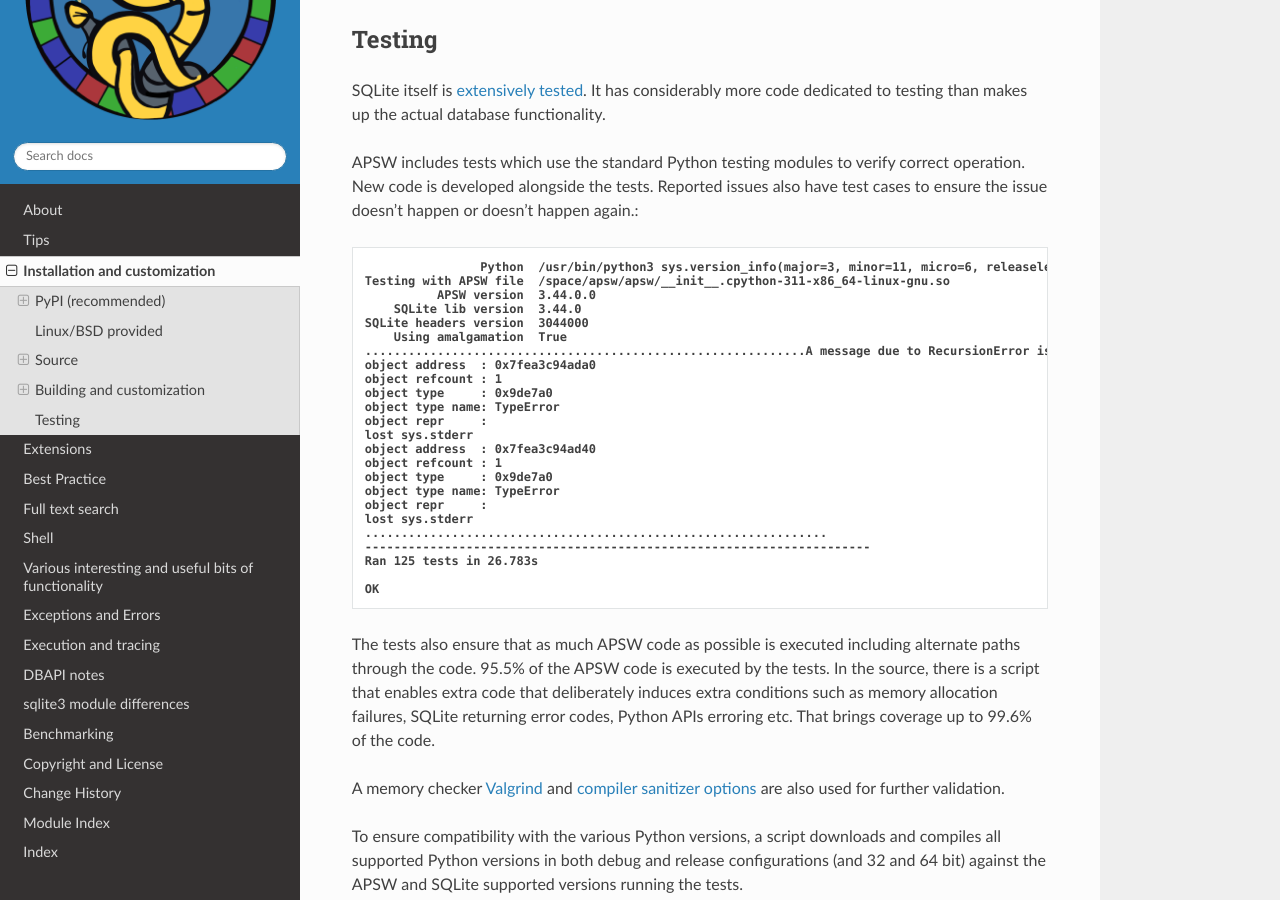
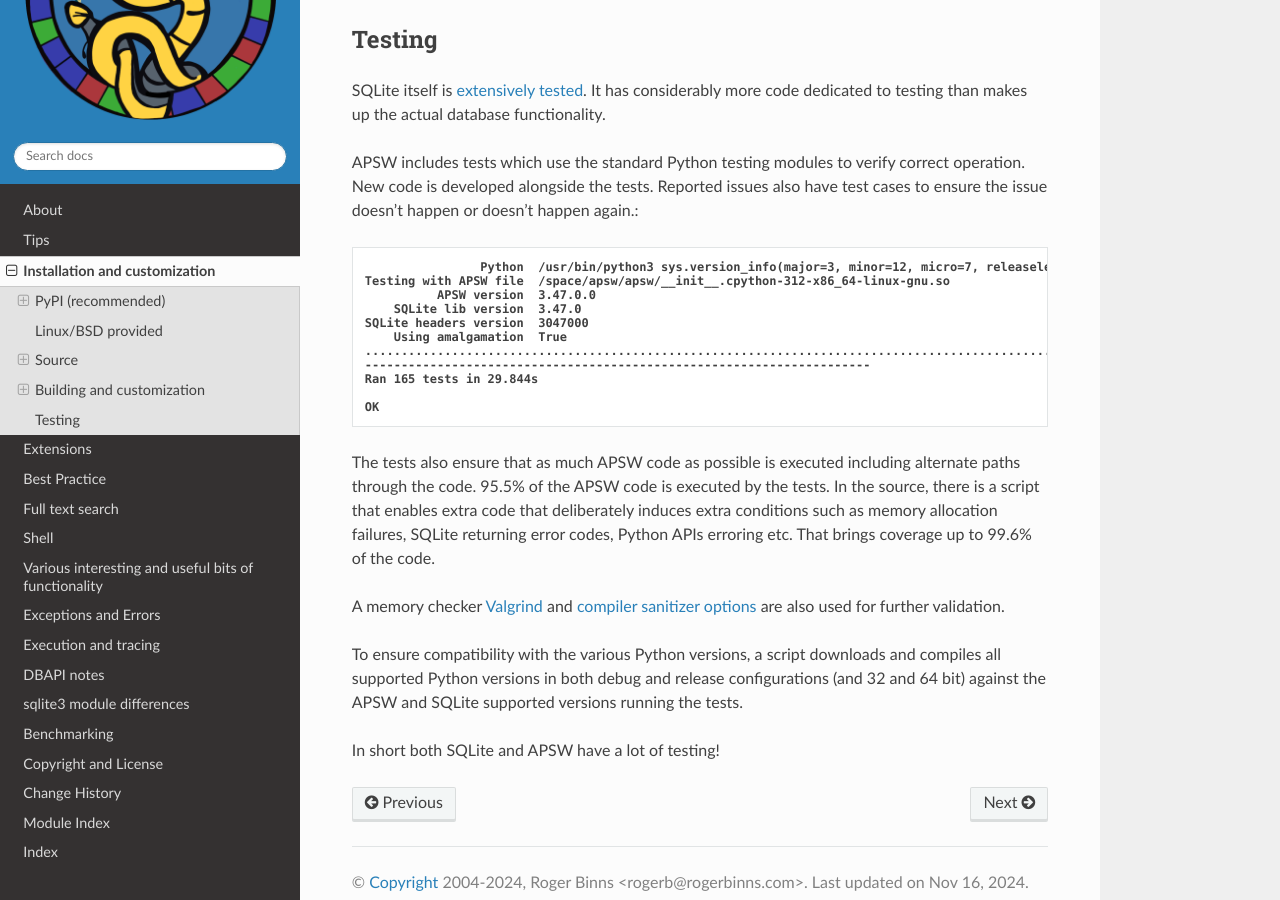
Before and after one commit to rogerbinns/apsw, a Sphinx documentation site: the page built from doc/install.rst, in a window 1280 px wide and 900 px high, scrolled down 4493 px. Built offline with Sphinx 7.4.7 and the Read the Docs theme 3.1.0, drawn with Linux system fonts in a browser that asks for light colours; pages that are not in the unit, such as notebooks, are missing from menus; the version number is read from the project's files by our own code.

Commit message:
A lot more tests are run now

```diff
--- a/doc/install.rst
+++ b/doc/install.rst
@@ -309,28 +309,15 @@
 
 .. code-block:: output
 
-                  Python  /usr/bin/python3 sys.version_info(major=3, minor=11, micro=6, releaselevel='final', serial=0) 64bit ELF
-  Testing with APSW file  /space/apsw/apsw/__init__.cpython-311-x86_64-linux-gnu.so
-            APSW version  3.44.0.0
-      SQLite lib version  3.44.0
-  SQLite headers version  3044000
+                  Python  /usr/bin/python3 sys.version_info(major=3, minor=12, micro=7, releaselevel='final', serial=0) 64bit ELF
+  Testing with APSW file  /space/apsw/apsw/__init__.cpython-312-x86_64-linux-gnu.so
+            APSW version  3.47.0.0
+      SQLite lib version  3.47.0
+  SQLite headers version  3047000
       Using amalgamation  True
-  .............................................................A message due to RecursionError is possible, and what is being tested
-  object address  : 0x7fea3c94ada0
-  object refcount : 1
-  object type     : 0x9de7a0
-  object type name: TypeError
-  object repr     :
-  lost sys.stderr
-  object address  : 0x7fea3c94ad40
-  object refcount : 1
-  object type     : 0x9de7a0
-  object type name: TypeError
-  object repr     :
-  lost sys.stderr
-  ................................................................
+  .....................................................................................................................................................................
   ----------------------------------------------------------------------
-  Ran 125 tests in 26.783s
+  Ran 165 tests in 29.844s
 
   OK
 
```
